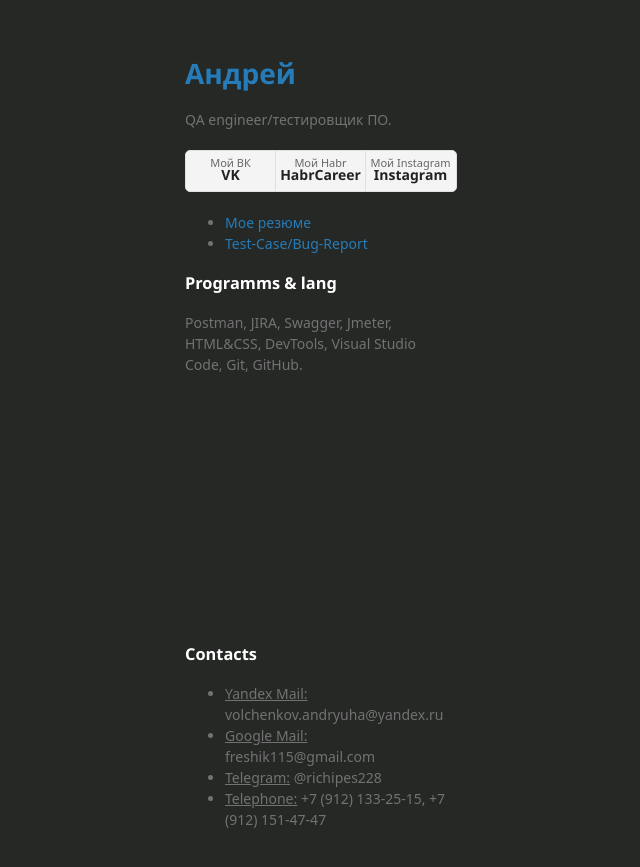
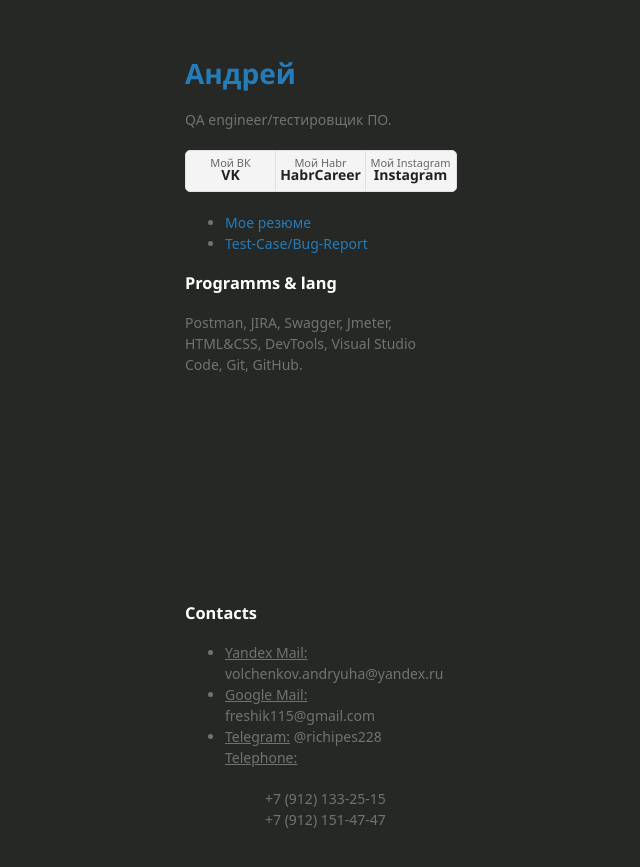
Before and after one commit to Freshik115/About-Me, a Jekyll site: the page built from docs/SUPPORT.md, in a window 1280 px wide. Shown: the top 867 px of the page, without its empty margins (25-665 px from the left). Built offline with Jekyll 4.4.1, drawn with Linux system fonts in a browser that asks for light colours; some web fonts are replaced; our own code applies the rules of GitHub Pages for plain Markdown files.

Commit message:
Update default.html

```diff
--- a/_layouts/default.html
+++ b/_layouts/default.html
@@ -64,7 +64,12 @@
         <li><u>Yandex Mail:</u> volchenkov.andryuha@yandex.ru</li>
           <li><u>Google Mail:</u> freshik115@gmail.com</li>
           <li><u>Telegram:</u> @richipes228</li>
-          <li><u>Telephone:</u> +7 (912) 133-25-15, +7 (912) 151-47-47</li>
+
+          <dl><u>Telephone:</u></dl>
+        <dt>
+          <dd>+7 (912) 133-25-15</dd>
+          <dd>+7 (912) 151-47-47</dd>
+        </dt>
        </ul>
       </footer>
     </div>
```
